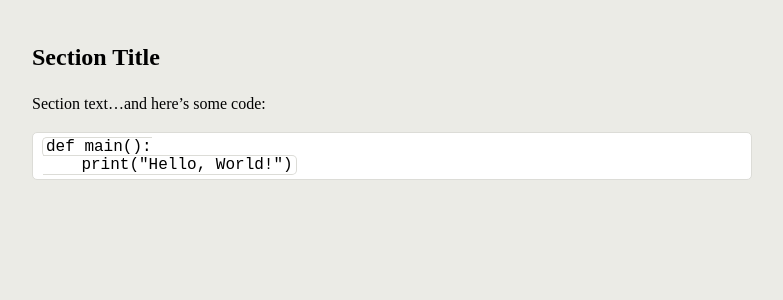
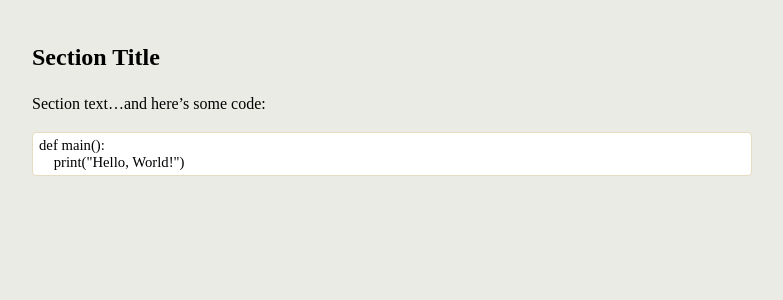
Before and after one commit to dvon/cgbk, a Jekyll site: the page built from index.md, in a window 1280 px wide. Shown: the top 300 px of the page, without its empty margins (248-1031 px from the left). Built offline with Jekyll 4.4.1, drawn with Linux system fonts in a browser that asks for light colours; some web fonts are replaced; Markdown is read by kramdown in place of the engine named in the settings.

Commit message:
Update style.css

```diff
--- a/css/style.css
+++ b/css/style.css
@@ -16,33 +16,28 @@ h2, h3 {
 }
 
 pre, code {
+  font-family: "Source Code Pro";
+  font-size: 92%;
   line-height: normal;
   background-color: white;
-  border: 1px solid rgb(220, 220, 215);
-  border-radius: 5px;
+  border: 1px solid rgb(230, 220, 190);
+  border-radius: 4px;
 }
 
 pre {
-  padding: 5px;
-  padding-left: 10px;
+  padding: 4px;
+  padding-left: 6px;
 }
 
 code {
-  padding: 0px 3px;
+  padding: 1px 4px 1px 4px;
   margin: -1px;
 }
-/*
+
 pre code {
+  font-size: 100%;
   background-color: transparent;
   border: none;
   padding: 0px;
   margin: 0px;
 }
-*/
-a:link {
-  color: #349;  /* Match trac keyword. */
-}
-
-a:visited {
-  color: #647;
-}
```
